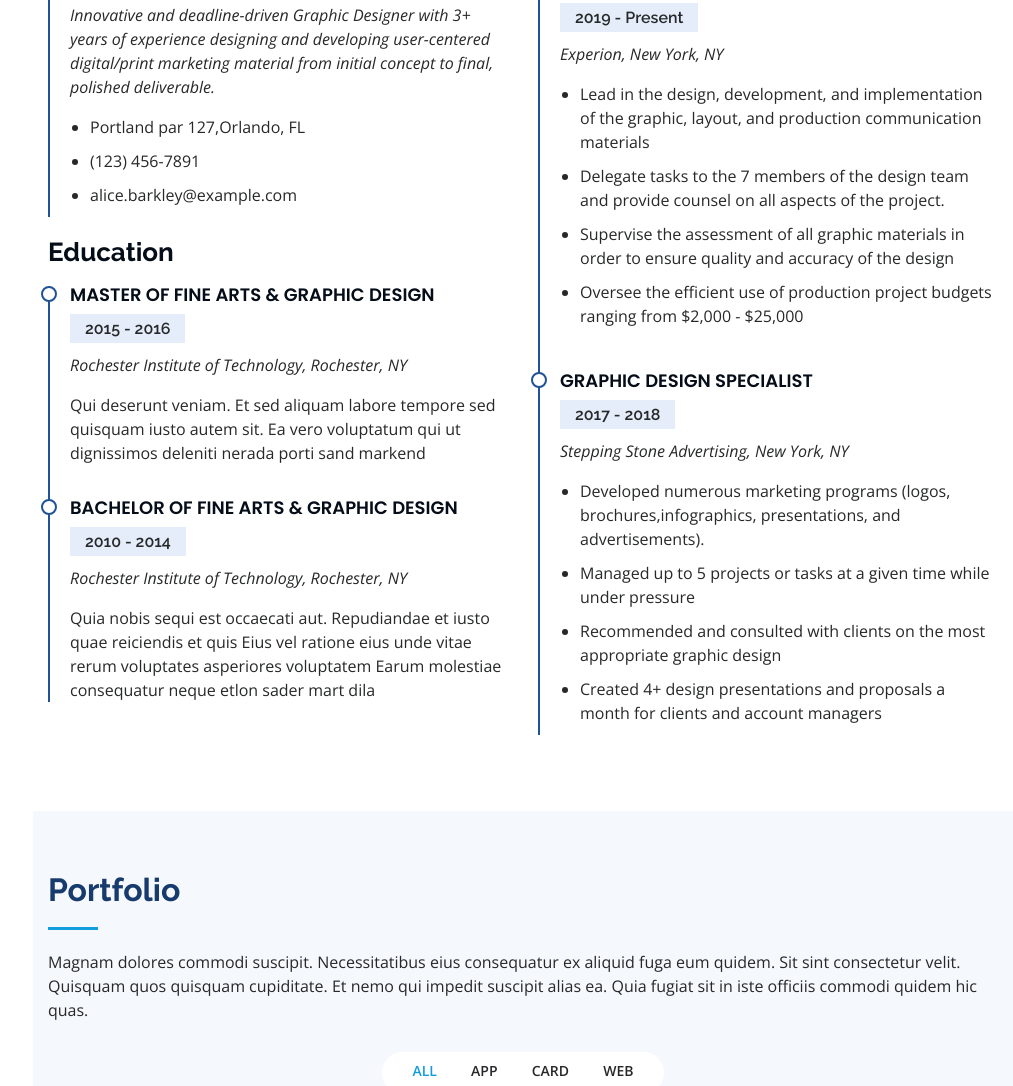
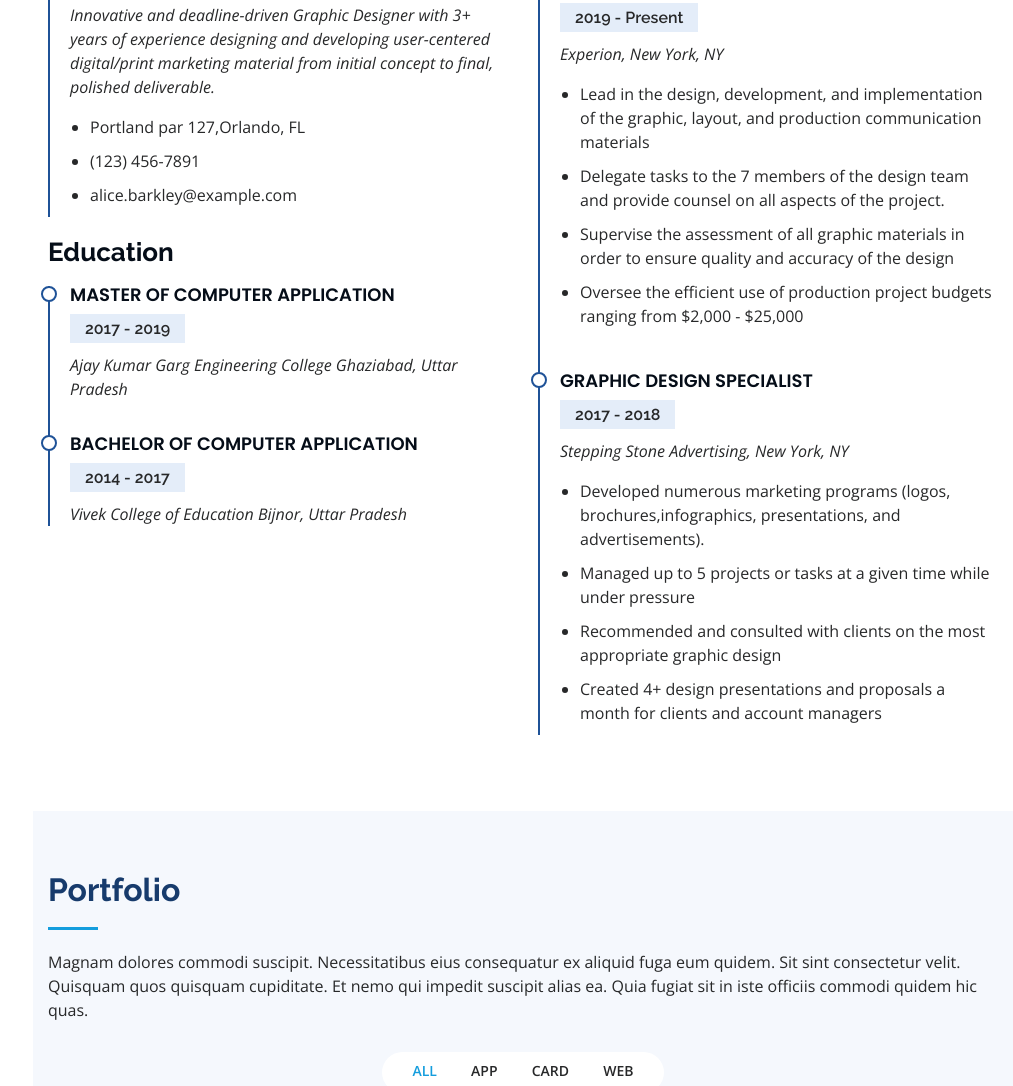
Before and after one commit to ashchh/cv, a plain HTML site: page index.html in a window 1280 px wide. Shown: the part 2137-3223 px from the top of the page, without its empty margins (267-1280 px from the left). Drawn offline with nearby package versions, Linux system fonts and the light colour scheme.

Commit message:
Update index.html

```diff
--- a/index.html
+++ b/index.html
@@ -266,16 +266,16 @@ my skills in engineering and meet the demands of the organization.
 
             <h3 class="resume-title">Education</h3>
             <div class="resume-item">
-              <h4>Master of Fine Arts &amp; Graphic Design</h4>
-              <h5>2015 - 2016</h5>
-              <p><em>Rochester Institute of Technology, Rochester, NY</em></p>
-              <p>Qui deserunt veniam. Et sed aliquam labore tempore sed quisquam iusto autem sit. Ea vero voluptatum qui ut dignissimos deleniti nerada porti sand markend</p>
+              <h4>Master of Computer Application</h4>
+              <h5>2017 - 2019</h5>
+              <p><em>Ajay Kumar Garg Engineering College Ghaziabad, Uttar Pradesh</em></p>
+<!--               <p>Qui deserunt veniam. Et sed aliquam labore tempore sed quisquam iusto autem sit. Ea vero voluptatum qui ut dignissimos deleniti nerada porti sand markend</p> -->
             </div>
             <div class="resume-item">
-              <h4>Bachelor of Fine Arts &amp; Graphic Design</h4>
-              <h5>2010 - 2014</h5>
-              <p><em>Rochester Institute of Technology, Rochester, NY</em></p>
-              <p>Quia nobis sequi est occaecati aut. Repudiandae et iusto quae reiciendis et quis Eius vel ratione eius unde vitae rerum voluptates asperiores voluptatem Earum molestiae consequatur neque etlon sader mart dila</p>
+              <h4>Bachelor of Computer Application</h4>
+              <h5>2014 - 2017</h5>
+              <p><em>Vivek College of Education Bijnor, Uttar Pradesh</em></p>
+<!--               <p>Quia nobis sequi est occaecati aut. Repudiandae et iusto quae reiciendis et quis Eius vel ratione eius unde vitae rerum voluptates asperiores voluptatem Earum molestiae consequatur neque etlon sader mart dila</p> -->
             </div>
           </div>
           <div class="col-lg-6" data-aos="fade-up" data-aos-delay="100">
```
